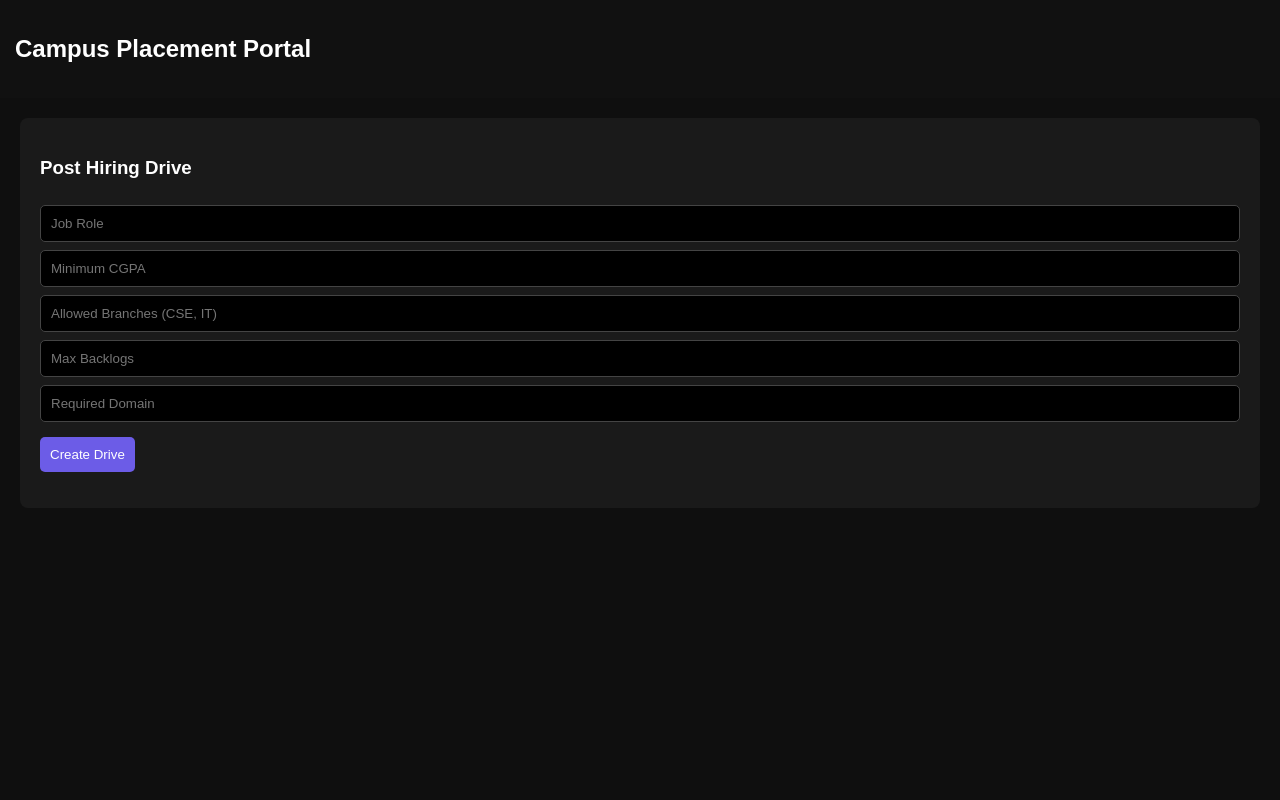
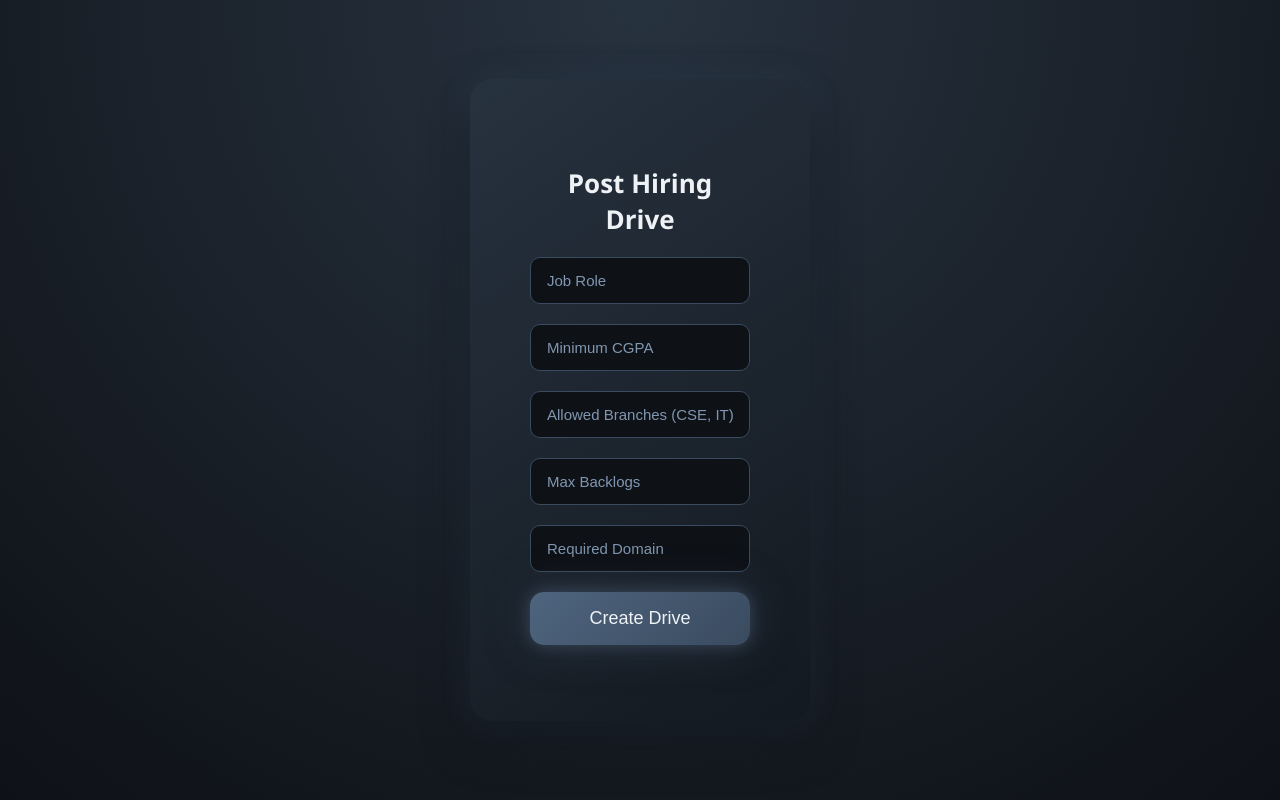
Before and after one commit to sandwichCat00/Enit, a Flask app: page /company/post-job in a window 1280 px wide. Run offline with Flask 3, Linux system fonts and the light colour scheme.

Commit message:
frontend3

```diff
--- a/static/styles.css
+++ b/static/styles.css
@@ -1,59 +1,193 @@
+/* ================================
+   COLOR PALETTES
+================================ */
+:root {
+  /* BLUE–SLATE (Base) */
+  --bs-50:  #eff2f5;
+  --bs-100: #dfe5ec;
+  --bs-200: #c0cbd8;
+  --bs-300: #a0b1c5;
+  --bs-400: #8197b1;
+  --bs-500: #617c9e;
+  --bs-600: #4e647e;
+  --bs-700: #3a4b5f;
+  --bs-800: #27323f;
+  --bs-900: #131920;
+  --bs-950: #0e1116;
+}
+
+/* ================================
+   GLOBAL RESET & BODY
+================================ */
+* {
+  box-sizing: border-box;
+}
 
 body {
-    background-color: #0f0f0f;
-    color: #ffffff;
-    font-family: Arial, sans-serif;
-    margin: 0;
+  margin: 0;
+  font-family: "Segoe UI", Arial, sans-serif;
+  background: radial-gradient(circle at top, var(--bs-800), var(--bs-950));
+  color: var(--bs-100);
+  min-height: 100vh;
+  display: flex;
+  justify-content: center;
+  align-items: center;
 }
 
-.navbar {
-    background: #111;
-    padding: 15px;
-    text-align: center;
-    border-bottom: 1px solid #333;
+/* ================================
+   PAGE WRAPPER
+================================ */
+.page-wrapper {
+  width: 100%;
+  text-align: center;
 }
 
-.container {
-    width: 80%;
-    margin: auto;
-    padding: 20px;
+/* ================================
+   PAGE TITLE
+================================ */
+.page-title {
+  font-size: 48px;
+  font-weight: bold;
+  margin-bottom: 60px;
+  color: var(--bs-50);
+  letter-spacing: 1px;
 }
 
-.card {
-    background: #1a1a1a;
-    padding: 20px;
-    border-radius: 8px;
-    margin-bottom: 20px;
+/* ================================
+   CARD CONTAINER
+================================ */
+.container {
+  display: flex;
+  justify-content: center;
+  gap: 120px;
 }
 
-input, select, textarea {
-    width: 100%;
-    padding: 10px;
-    margin-top: 8px;
-    background: #000;
-    border: 1px solid #444;
-    color: white;
-    border-radius: 5px;
+/* ================================
+   CARD STYLE
+================================ */
+.card {
+  background: linear-gradient(145deg, var(--bs-800), var(--bs-900));
+  padding: 60px;
+  width: 340px;
+  border-radius: 22px;
+  text-align: center;
+  box-shadow:
+    0 20px 45px rgba(19, 25, 32, 0.9),
+    0 0 30px rgba(97, 124, 158, 0.18);
+  transition: transform 0.3s ease, box-shadow 0.3s ease;
 }
 
+.card:hover {
+  transform: translateY(-8px);
+  box-shadow:
+    0 30px 65px rgba(19, 25, 32, 1),
+    0 0 45px rgba(97, 124, 158, 0.45);
+}
+
+/* ================================
+   CARD TEXT
+================================ */
+.card h2,
+.card h3 {
+  font-size: 26px;
+  margin-bottom: 20px;
+  color: var(--bs-50);
+}
+
+.card p {
+  font-size: 16px;
+  line-height: 1.6;
+  color: var(--bs-200);
+  margin-bottom: 35px;
+}
+
+/* ================================
+   BUTTONS (BLUE GLOW)
+================================ */
 button {
-    background: #6c5ce7;
-    color: white;
-    padding: 10px;
-    border: none;
-    margin-top: 15px;
-    border-radius: 5px;
-    cursor: pointer;
+  background: linear-gradient(135deg, var(--bs-600), var(--bs-700));
+  border: none;
+  padding: 16px 42px;
+  font-size: 18px;
+  border-radius: 14px;
+  cursor: pointer;
+  color: var(--bs-50);
+  box-shadow:
+    0 0 15px rgba(61, 76, 95, 0.8),
+    0 0 40px rgba(61, 76, 95, 0.5);
+  transition: all 0.3s ease;
 }
 
 button:hover {
-    background: #5a4bdc;
+  transform: translateY(-3px) scale(1.03);
+  background: linear-gradient(135deg, var(--bs-500), var(--bs-600));
+  box-shadow:
+    0 0 22px rgba(61, 76, 95, 1),
+    0 0 60px rgba(61, 76, 95, 0.7);
 }
 
-.reason {
-    color: #ff7675;
-    font-size: 14px;
+/* ================================
+   SIGNUP / LINK TEXT
+================================ */
+.signup {
+  margin-top: 22px;
+  font-size: 15px;
+  color: var(--bs-500);
+  cursor: pointer;
+  transition: color 0.3s;
 }
-.success {
-    color: #00ff9d;
+
+.signup:hover {
+  color: var(--bs-400);
+  text-decoration: underline;
 }
+
+/* ================================
+   LOGIN WRAPPER
+================================ */
+.login-wrapper {
+  min-height: 100vh;
+  display: flex;
+  justify-content: center;
+  align-items: center;
+}
+
+/* ================================
+   LOGIN CARD
+================================ */
+.login-card {
+  width: 380px;
+  padding: 50px;
+}
+
+/* ================================
+   FORMS
+================================ */
+form {
+  display: flex;
+  flex-direction: column;
+  gap: 20px;
+}
+
+/* ================================
+   INPUT FIELDS
+================================ */
+input {
+  background: var(--bs-950);
+  border: 1px solid var(--bs-700);
+  padding: 14px 16px;
+  border-radius: 10px;
+  color: var(--bs-100);
+  font-size: 15px;
+  outline: none;
+  transition: border 0.3s ease, box-shadow 0.3s ease;
+}
+
+input::placeholder {
+  color: var(--bs-400);
+}
+
+input:focus {
+  border-color: var(--bs-500);
+  box-shadow: 0 0 14px rgba(97, 124, 158, 0.6);
+}
--- a/templates/base.html
+++ b/templates/base.html
@@ -8,9 +8,9 @@
 </head>
 <body>
 
-<header style="padding:15px; background:#111; color:white;">
-    <h2>Campus Placement Portal</h2>
-</header>
+<!-- <header style="padding:15px; background:#111; color:white;">
+       <h2>Campus Placement Portal</h2>
+    </header> -->
 
 <main style="padding:20px;">
     {% block content %}{% endblock %}
```
Also changed, not shown: templates/index.html (+42 -9 lines).
